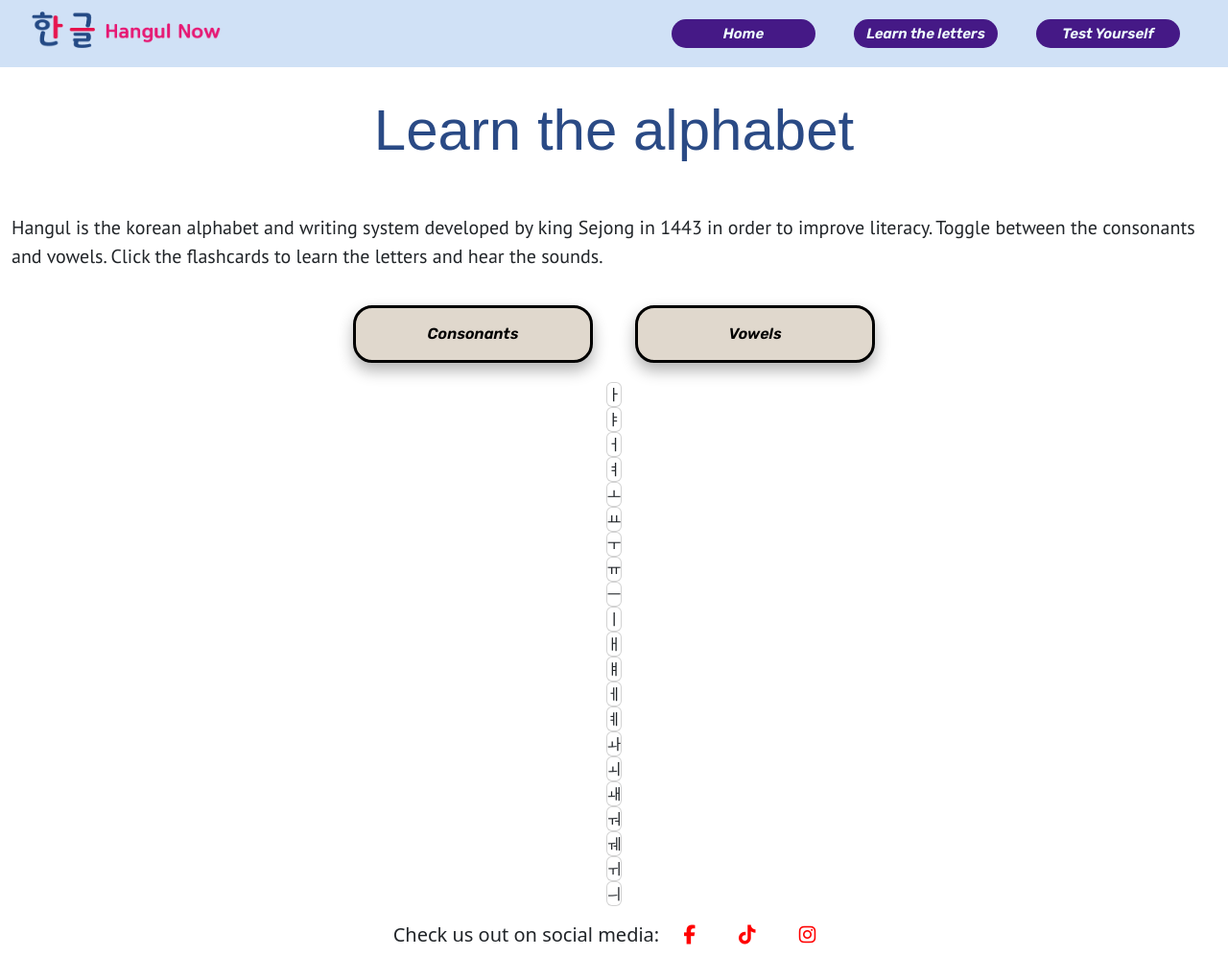
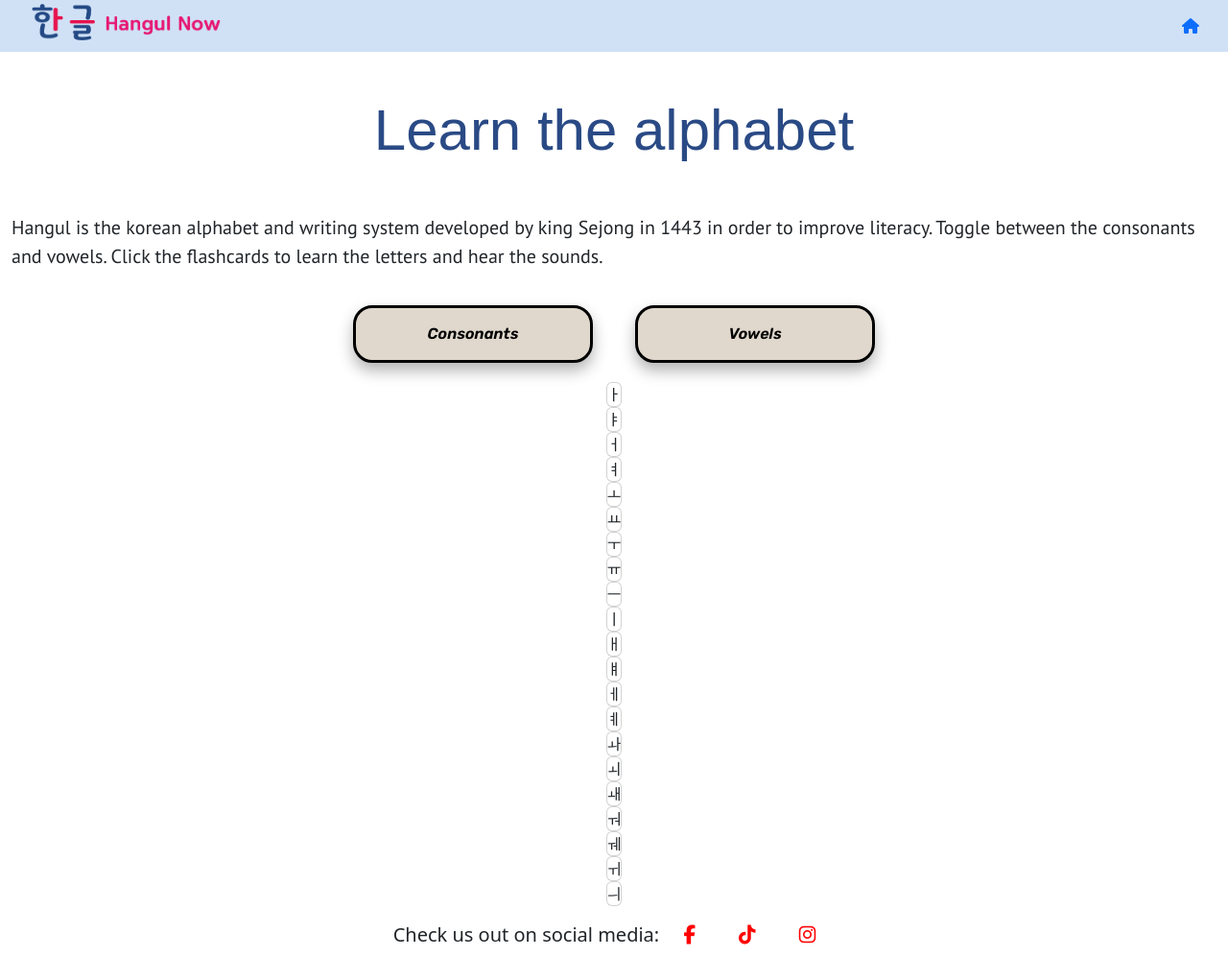
Before and after one commit to nhamidi90/hangul-now, a plain HTML site: page letters.html in a window 1280 px wide. Shown: the whole page at 96% size. Drawn offline with nearby package versions, Linux system fonts and the light colour scheme; a web font is replaced by a local one.

Commit message:
Change navbar

```diff
--- a/letters.html
+++ b/letters.html
@@ -17,9 +17,7 @@
             <a href="index.html" aria-label="home"><img src="assets/images/header-logo.png"></a>
         </div>
         <div class="menu">
-            <a href="index.html" aria-label="home"><button class="button menu-button">Home</button></a>
-            <a href="letters.html" aria-label="Learn the letters"><button class="button menu-button">Learn the letters</button></a>
-            <a href="test.html" aria-label="Test yourself"><button class="button menu-button">Test Yourself</button></a>
+            <a href="index.html" aria-label="home"><i class="fa-solid fa-house house-icon"></i></a>
         </div>
     </header>
     <main>
```
